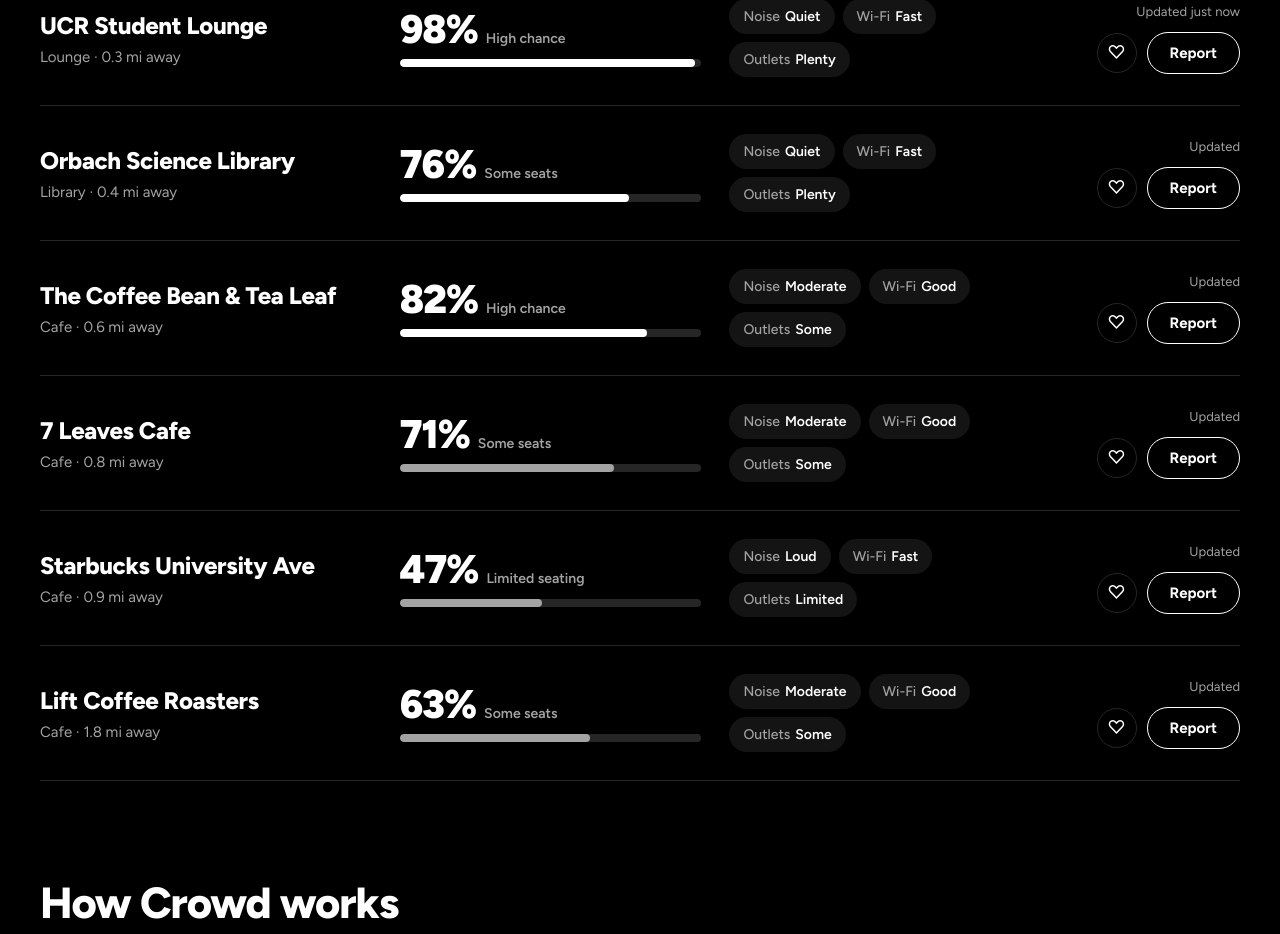
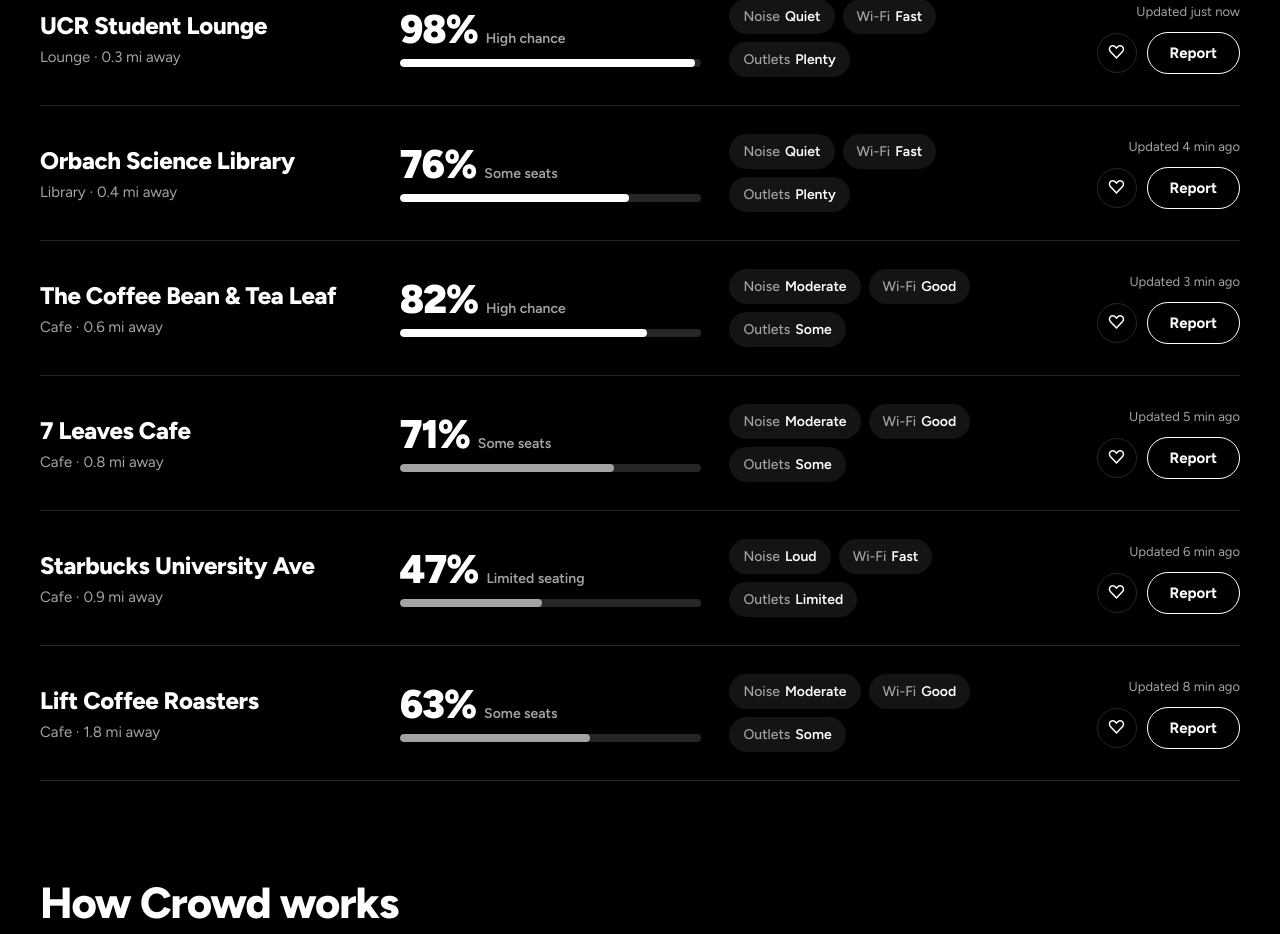
Before and after one commit to zchew64-tech/Crowd, a Next.js app: page / in a window 1280 px wide. Shown: the part 2208-3142 px from the top of the page. Built offline with nearby package versions, Linux system fonts and the light colour scheme.

Commit message:
Fix types for new design

```diff
--- a/app/components/CampusMap.tsx
+++ b/app/components/CampusMap.tsx
@@ -3,7 +3,7 @@
 import { useState } from "react";
 
 import { getTier } from "../lib/availability";
-import type { Spot } from "../types/spot";
+import type { LiveSpot as Spot } from "../types/liveSpot";
 import Reveal from "./Reveal";
 
 const PIN_POSITIONS: Record<string, [number, number]> = {
--- a/app/components/Sections.tsx
+++ b/app/components/Sections.tsx
@@ -2,7 +2,7 @@
 
 import Reveal from "./Reveal";
 import type { Filter } from "./SearchBar";
-import type { Spot } from "../types/spot";
+import type { LiveSpot as Spot } from "../types/liveSpot";
 
 /* ---------- live activity strip ---------- */
 
--- a/app/components/SpotCard.tsx
+++ b/app/components/SpotCard.tsx
@@ -3,7 +3,7 @@
 import { useEffect, useRef, useState, type CSSProperties } from "react";
 
 import { getLabel, getTier, timeAgo } from "../lib/availability";
-import type { Spot } from "../types/spot";
+import type { LiveSpot as Spot } from "../types/liveSpot";
 import { useReveal } from "./Reveal";
 
 type SpotCardProps = {
--- a/app/page.tsx
+++ b/app/page.tsx
@@ -26,10 +26,24 @@
   getLabel,
   getReportText,
 } from "./lib/availability";
-import type { Spot } from "./types/spot";
+import type { LiveSpot as Spot } from "./types/liveSpot";
 
 export default function Home() {
-  const [spotList, setSpotList] = useState<Spot[]>(initialSpots);
+  const [spotList, setSpotList] = useState<Spot[]>(() =>
+    initialSpots.map((spot, index) => ({
+      id: spot.id,
+      name: spot.name,
+      type: spot.type,
+      address: spot.address,
+      distance: spot.distance,
+      seatAvailability: spot.seatAvailability,
+      availabilityText: getAvailabilityText(spot.seatAvailability),
+      noise: spot.noise,
+      wifi: spot.wifi,
+      outlets: spot.outlets,
+      updated: `${[3, 6, 2, 5, 8, 4][index % 6]} min ago`,
+    }))
+  );
   const [loading, setLoading] = useState(true);
   const [search, setSearch] = useState("");
   const [filter, setFilter] = useState<Filter>("all");
--- /dev/null
+++ b/app/types/liveSpot.ts
@@ -0,0 +1,14 @@
+export type LiveSpot = {
+  id: string;
+  name: string;
+  type: string;
+  address: string;
+  distance: string;
+  seatAvailability: number;
+  availabilityText: string;
+  noise: string;
+  wifi: string;
+  outlets: string;
+  updated: string;
+  updatedAt?: number;
+};
```
Also changed, not shown: app/types/spot.ts (+7 -2 lines).
